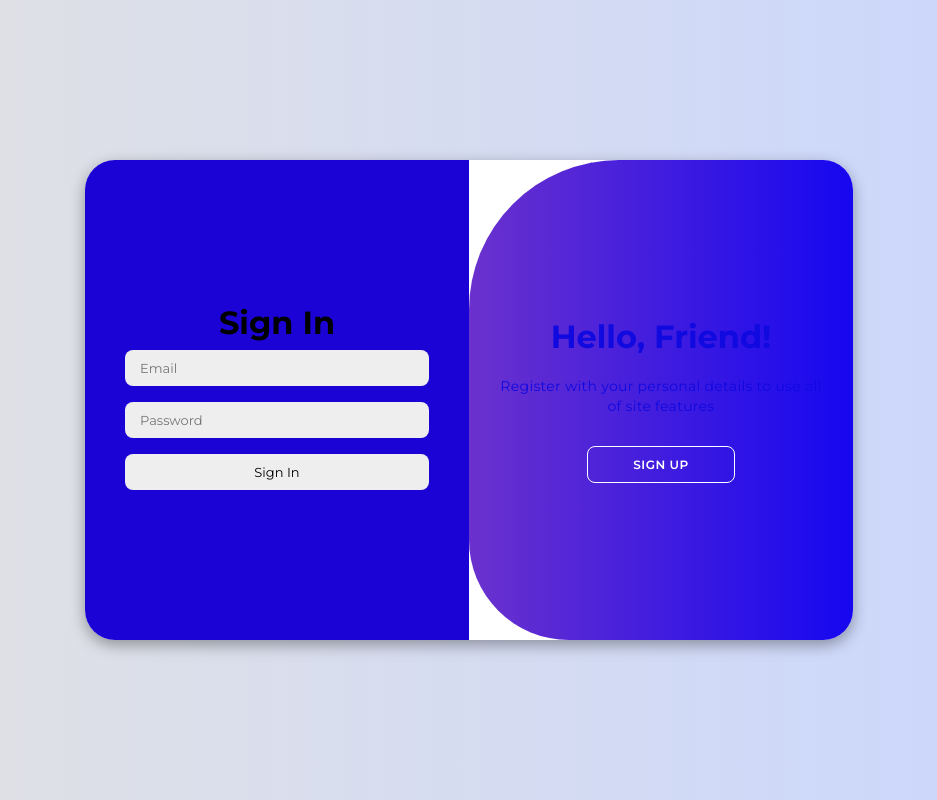
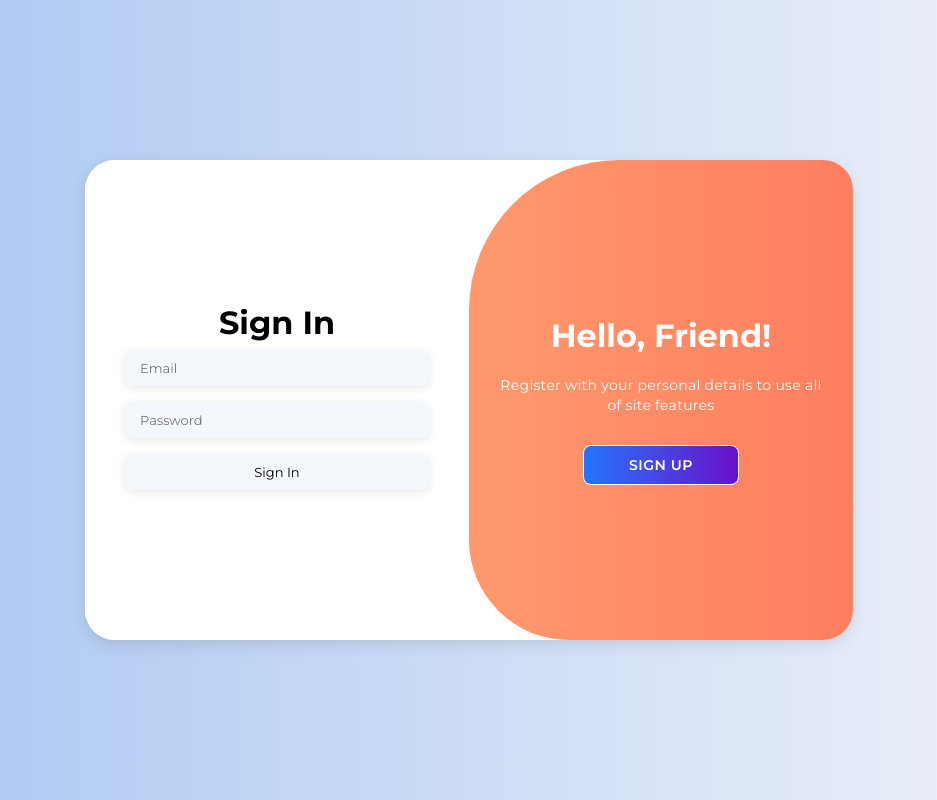
Before and after one commit to 7ussain313/ITCS333-project, a PHP site: page /ITCS333-project/the-login-and-signup/hi.php in a window 1280 px wide. Shown: the whole page, without its empty margins (171-1108 px from the left). Run offline with PHP 8.4, Linux system fonts and the light colour scheme.

Commit message:
تعديل على الثيم

```diff
--- a/the-login-and-signup/style.css
+++ b/the-login-and-signup/style.css
@@ -8,8 +8,8 @@
 }
 
 body{
-    background-color: #c9d6ff;
-    background: linear-gradient(to right, #e2e2e2, #c9d6ff);
+    background-color: #f3f4f9;
+    background: linear-gradient(to right, #a7c5f2, #f3f4f9);
     display: flex;
     align-items: center;
     justify-content: center;
@@ -18,9 +18,9 @@ body{
 }
 
 .container{
-    background-color: #fff;
+    background-color: #ffffff;
     border-radius: 30px;
-    box-shadow: 0 5px 15px rgba(0, 0, 0, 0.35);
+    box-shadow: 0 5px 15px rgba(0, 0, 0, 0.1);
     position: relative;
     overflow: hidden;
     width: 768px;
@@ -40,16 +40,17 @@ body{
 }
 
 .container a{
-    color: #333;
+    color: #6f6f6f;
     font-size: 13px;
     text-decoration: none;
     margin: 15px 0 10px;
 }
 
 .container button{
-    background-color: #512da8;
-    color: #fff;
-    font-size: 12px;
+    background-color: #6a11cb;
+    background: linear-gradient(to right, #2575fc, #6a11cb);
+    color: #ffffff;
+    font-size: 14px;
     padding: 10px 45px;
     border: 1px solid transparent;
     border-radius: 8px;
@@ -66,7 +67,7 @@ body{
 }
 
 .container form{
-    background-color: #1b03d6;
+    background-color: #ffffff;
     display: flex;
     align-items: center;
     justify-content: center;
@@ -76,7 +77,7 @@ body{
 }
 
 .container input{
-    background-color: #eee;
+    background-color: #f4f7fc;
     border: none;
     margin: 8px 0;
     padding: 10px 15px;
@@ -84,6 +85,7 @@ body{
     border-radius: 8px;
     width: 100%;
     outline: none;
+    box-shadow: 0 2px 8px rgba(0, 0, 0, 0.1);
 }
 
 .form-container{
@@ -133,14 +135,23 @@ body{
 }
 
 .social-icons a{
-    border: 1px solid #ccc;
+    border: 1px solid #ddd;
     border-radius: 20%;
     display: inline-flex;
     justify-content: center;
     align-items: center;
-    margin: 0 3px;
+    margin: 0 5px;
     width: 40px;
     height: 40px;
+    background-color: #f2f2f2;
+    color: #6a11cb;
+    font-size: 18px;
+    transition: all 0.3s;
+}
+
+.social-icons a:hover{
+    background-color: #6a11cb;
+    color: #fff;
 }
 
 .toggle-container{
@@ -161,10 +172,9 @@ body{
 }
 
 .toggle{
-    background-color: #db0b0e;
-    height: 100%;
-    background: linear-gradient(to right, #c05caa, #1607f0);
-    color: #1009e0;
+    background-color: #ff7e5f;
+    background: linear-gradient(to right, #feb47b, #ff7e5f);
+    color: #ffffff;
     position: relative;
     left: -100%;
     height: 100%;
```
